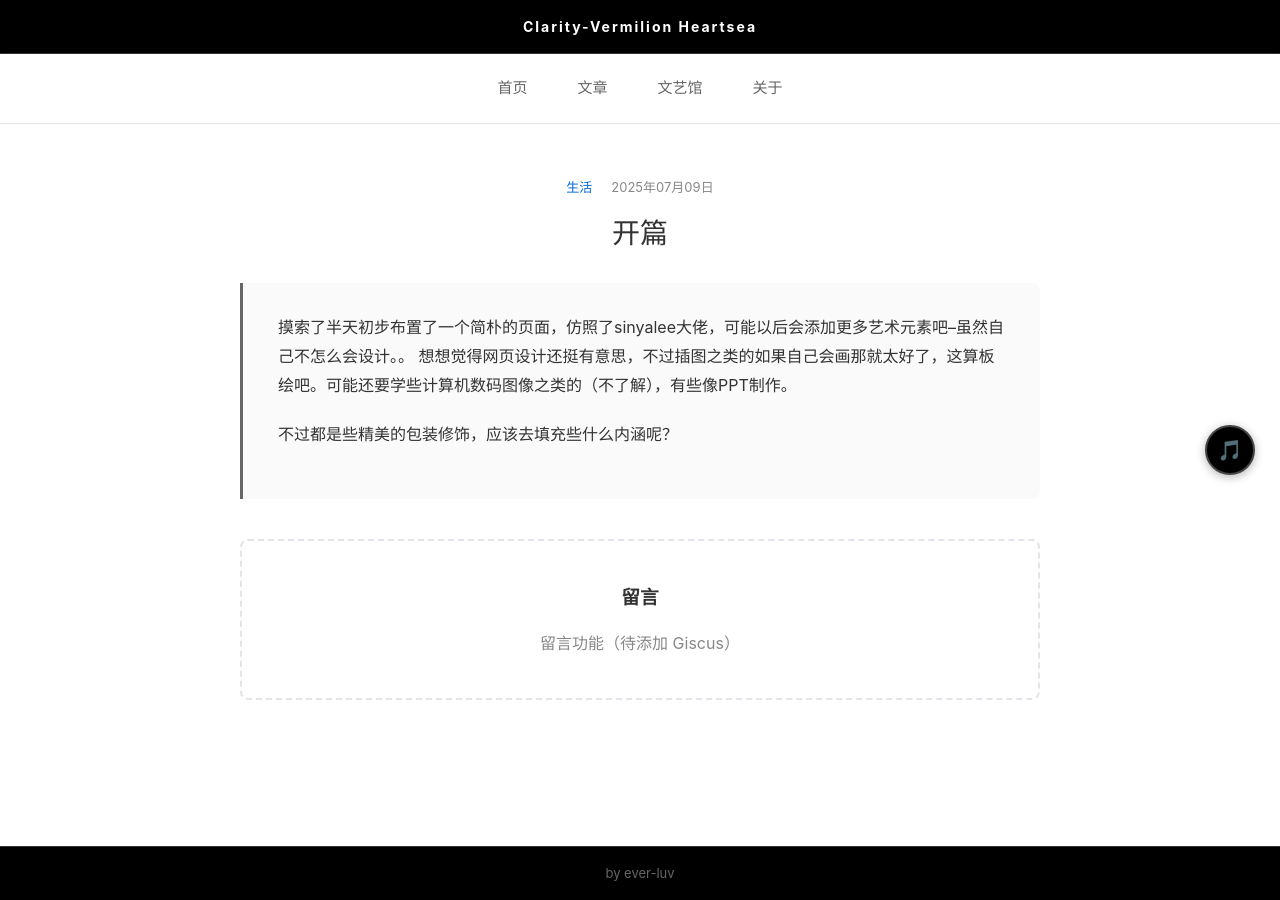
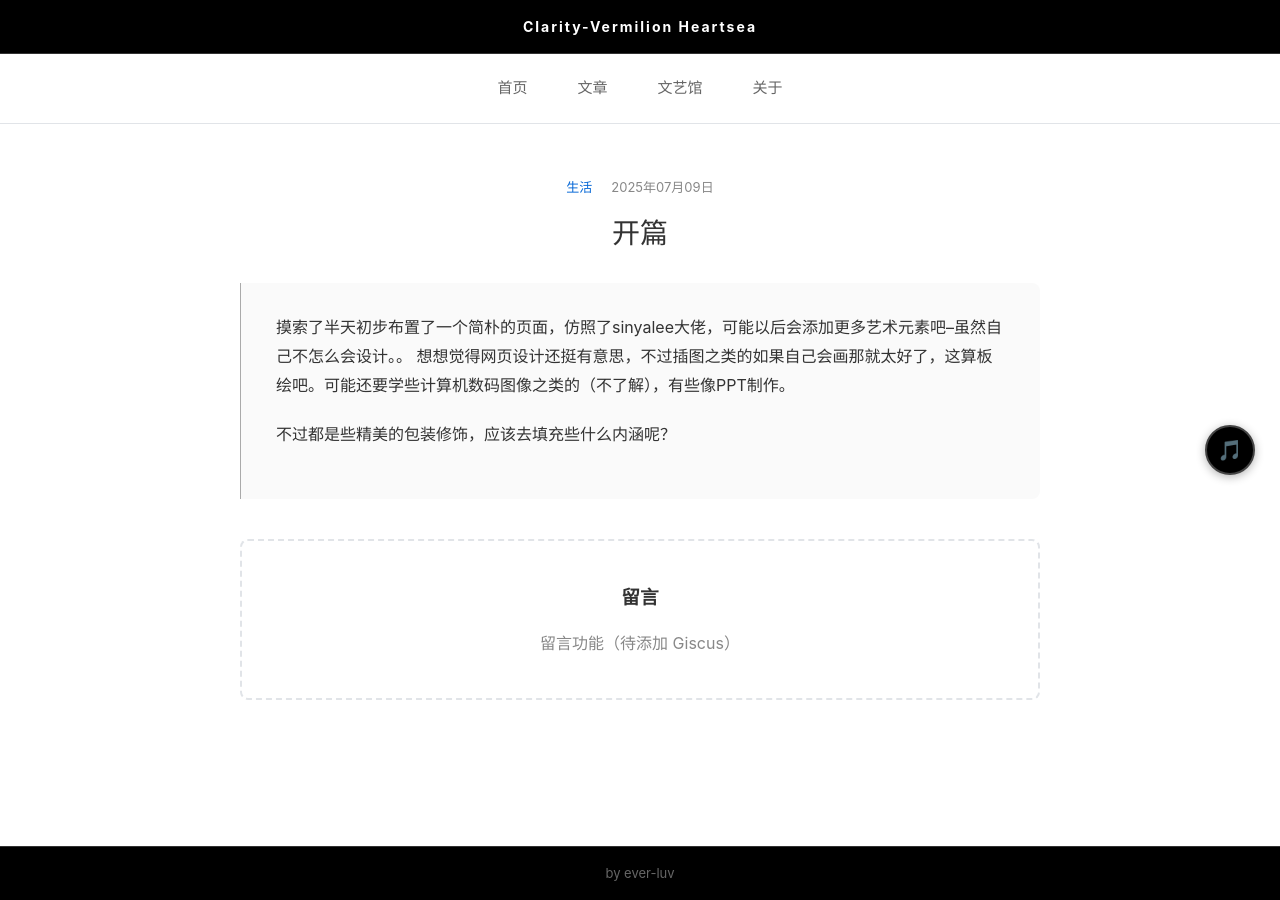
Before and after one commit to ever-luv/ever-luv.github.io, a Jekyll site: the page built from _posts/2025-07-09-opening.md, in a window 1280 px wide. Built offline with Jekyll 4.4.1, drawn with Linux system fonts in a browser that asks for light colours.

Commit message:
Change post-body border color and width

```diff
--- a/assets/css/styles.css
+++ b/assets/css/styles.css
@@ -473,7 +473,7 @@ a:hover { color: #0256cc; }
 /* 文章主体：左边竖线 + 浅灰背景框 */
 .post-body {
     background-color: #fafafa;
-    border-left: 3px solid #666;
+    border-left: 1px solid #aaa;
     border-radius: 0 8px 8px 0;
     padding: 30px 35px;
     text-align: left;
```
